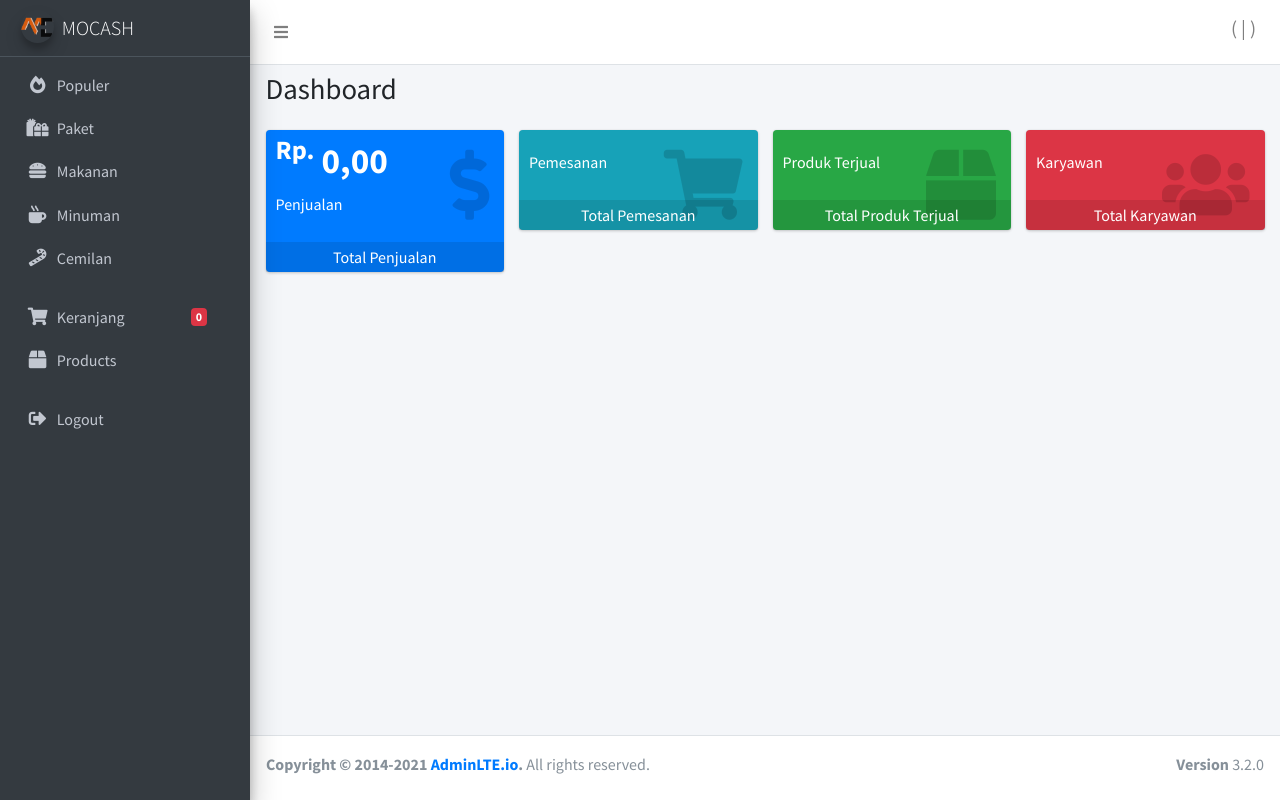
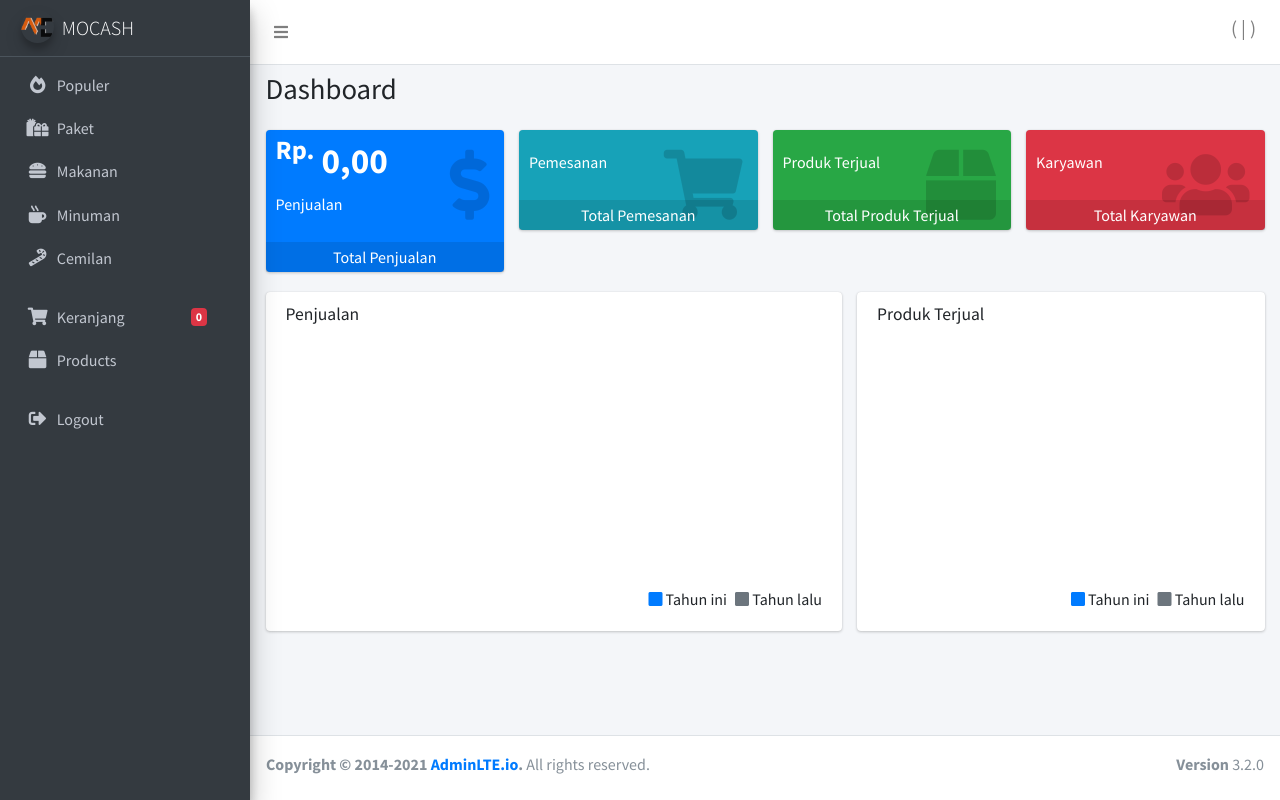
Before and after one commit to cubefreaker/mocash, a PHP site: template views/admin_page/dashboard.php in a window 1280 px wide. Run offline with PHP 8.4, Linux system fonts and the light colour scheme; the template is opened without the code that fills it, so the values that code supplies are empty; a map, chart or similar area stays blank; some libraries are stand-ins or nearby versions.

Commit message:
add chart penjualan

```diff
--- a/views/admin_page/dashboard.php
+++ b/views/admin_page/dashboard.php
@@ -81,6 +81,54 @@
           <!-- ./col -->
         </div>
         <!-- /.row -->
+        <div class="row">
+          <div class="col-lg-7 connectedSortable">
+            <div class="card">
+              <div class="card-header border-0">
+                <div class="d-flex justify-content-between">
+                  <h3 class="card-title">Penjualan</h3>
+                </div>
+              </div>
+              <div class="card-body">
+                <div class="position-relative mb-4">
+                  <canvas id="sales-chart" height="200"></canvas>
+                </div>
+                <div class="d-flex flex-row justify-content-end">
+                  <span class="mr-2">
+                    <i class="fas fa-square text-primary"></i> Tahun ini
+                  </span>
+                  <span>
+                    <i class="fas fa-square text-gray"></i> Tahun lalu
+                  </span>
+                </div>
+              </div>
+            </div>
+            <!-- /.card -->
+          </div>
+          <div class="col-lg-5 connectedSortable">
+            <div class="card">
+              <div class="card-header border-0">
+                <div class="d-flex justify-content-between">
+                  <h3 class="card-title">Produk Terjual</h3>
+                </div>
+              </div>
+              <div class="card-body">
+                <div class="position-relative mb-4">
+                  <canvas id="products-chart" height="200"></canvas>
+                </div>
+                <div class="d-flex flex-row justify-content-end">
+                  <span class="mr-2">
+                    <i class="fas fa-square text-primary"></i> Tahun ini
+                  </span>
+                  <span>
+                    <i class="fas fa-square text-gray"></i> Tahun lalu
+                  </span>
+                </div>
+              </div>
+            </div>
+            <!-- /.card -->
+          </div>
+        </div>
       </div>
       <!-- /.container-fluid -->
     </section>
@@ -98,7 +146,152 @@
 
 <!-- Page specific script -->
 <script>
-  $(function () {
+    $(function () {
+      'use strict'
+
+    // Make the dashboard widgets sortable Using jquery UI
+    $('.connectedSortable').sortable({
+      placeholder: 'sort-highlight',
+      connectWith: '.connectedSortable',
+      handle: '.card-header, .nav-tabs',
+      forcePlaceholderSize: true,
+      zIndex: 999999
+    })
+    $('.connectedSortable .card-header').css('cursor', 'move')
+
+    let ticksStyle = {
+      fontColor: '#495057',
+      fontStyle: 'bold'
+    }
+
+    let mode = 'index'
+    let intersect = true
+
+    let dataChart = <?= json_encode($dataChart) ?>;
+
+    let salesChart = new Chart($('#sales-chart'), {
+      type: 'bar',
+      data: {
+        labels: dataChart.salesChart.labels,
+        datasets: [
+          {
+            backgroundColor: '#007bff',
+            borderColor: '#007bff',
+            data: dataChart.salesChart.sales
+          },
+          {
+            backgroundColor: '#ced4da',
+            borderColor: '#ced4da',
+            data: dataChart.salesChart.salesLastYear
+          }
+        ]
+      },
+      options: {
+        maintainAspectRatio: false,
+        tooltips: {
+          mode: mode,
+          intersect: intersect
+        },
+        hover: {
+          mode: mode,
+          intersect: intersect
+        },
+        legend: {
+          display: false
+        },
+        scales: {
+          yAxes: [{
+            // display: false,
+            gridLines: {
+              display: true,
+              lineWidth: '4px',
+              color: 'rgba(0, 0, 0, .2)',
+              zeroLineColor: 'transparent'
+            },
+            ticks: $.extend({
+              beginAtZero: true,
+
+              // Include a dollar sign in the ticks
+              callback: function (value) {
+                if (value >= 1000) {
+                  value /= 1000
+                  value += 'k'
+                }
+
+                return 'Rp. ' + value
+              }
+            }, ticksStyle)
+          }],
+          xAxes: [{
+            display: true,
+            gridLines: {
+              display: false
+            },
+            ticks: ticksStyle
+          }]
+        }
+      }
+    })
+
+    let productsChart = new Chart($('#products-chart'), {
+      data: {
+        labels: dataChart.productsChart.labels,
+        datasets: [{
+          type: 'line',
+          data: dataChart.productsChart.products,
+          backgroundColor: 'transparent',
+          borderColor: '#007bff',
+          pointBorderColor: '#007bff',
+          pointBackgroundColor: '#007bff',
+          fill: false
+        },
+        {
+          type: 'line',
+          data: dataChart.productsChart.productsLastYear,
+          backgroundColor: 'tansparent',
+          borderColor: '#ced4da',
+          pointBorderColor: '#ced4da',
+          pointBackgroundColor: '#ced4da',
+          fill: false
+        }]
+      },
+      options: {
+        maintainAspectRatio: false,
+        tooltips: {
+          mode: mode,
+          intersect: intersect
+        },
+        hover: {
+          mode: mode,
+          intersect: intersect
+        },
+        legend: {
+          display: false
+        },
+        scales: {
+          yAxes: [{
+            // display: false,
+            gridLines: {
+              display: true,
+              lineWidth: '4px',
+              color: 'rgba(0, 0, 0, .2)',
+              zeroLineColor: 'transparent'
+            },
+            ticks: $.extend({
+              beginAtZero: true,
+              suggestedMax: 200
+            }, ticksStyle)
+          }],
+          xAxes: [{
+            display: true,
+            gridLines: {
+              display: false
+            },
+            ticks: ticksStyle
+          }]
+        }
+      }
+    })
   });
 </script>
 
--- a/views/admin_page/layout_footer.php
+++ b/views/admin_page/layout_footer.php
@@ -3,8 +3,6 @@
     let flash_message_warning = '<?= $this->flash_message['warning'] ?>';
     let flash_message_error = '<?= $this->flash_message['error'] ?>';
     let flash_message_info = '<?= $this->flash_message['info'] ?>';
-
-    console.log(flash_message_error)
 
     if(flash_message_success != ''){
       $(document).Toasts('create', {
--- a/views/admin_page/layout_header.php
+++ b/views/admin_page/layout_header.php
@@ -19,6 +19,8 @@
   <link rel="stylesheet" href="/assets/admin_template/dist/css/adminlte.min.css">
   <!-- jQuery -->
   <script src="/assets/admin_template/plugins/jquery/jquery.min.js"></script>
+  <!-- jQuery UI 1.11.4 -->
+  <script src="/assets/admin_template/plugins/jquery-ui/jquery-ui.min.js"></script>
   <!-- Bootstrap 4 -->
   <script src="/assets/admin_template/plugins/bootstrap/js/bootstrap.bundle.min.js"></script>
   <!-- DataTables  & Plugins -->
@@ -36,6 +38,8 @@
   <script src="/assets/admin_template/plugins/datatables-buttons/js/buttons.colVis.min.js"></script>
   <!-- Ekko Lightbox -->
   <script src="/assets/admin_template/plugins/ekko-lightbox/ekko-lightbox.min.js"></script>
+  <!-- ChartJS -->
+  <script src="/assets/admin_template/plugins/chart.js/Chart.min.js"></script>
   <!-- AdminLTE App -->
   <script src="/assets/admin_template/dist/js/adminlte.min.js"></script>
 </head>
--- a/views/login.php
+++ b/views/login.php
@@ -80,8 +80,6 @@
     let flash_message_error = '<?= $this->flash_message['error'] ?>';
     let flash_message_info = '<?= $this->flash_message['info'] ?>';
 
-    console.log(flash_message_error)
-
     if(flash_message_success != ''){
       $(document).Toasts('create', {
         class: 'bg-success',
```
Also changed, not shown: controllers/AdminController.php (+16 -0 lines), models/AdminModel.php (+34 -0 lines).
